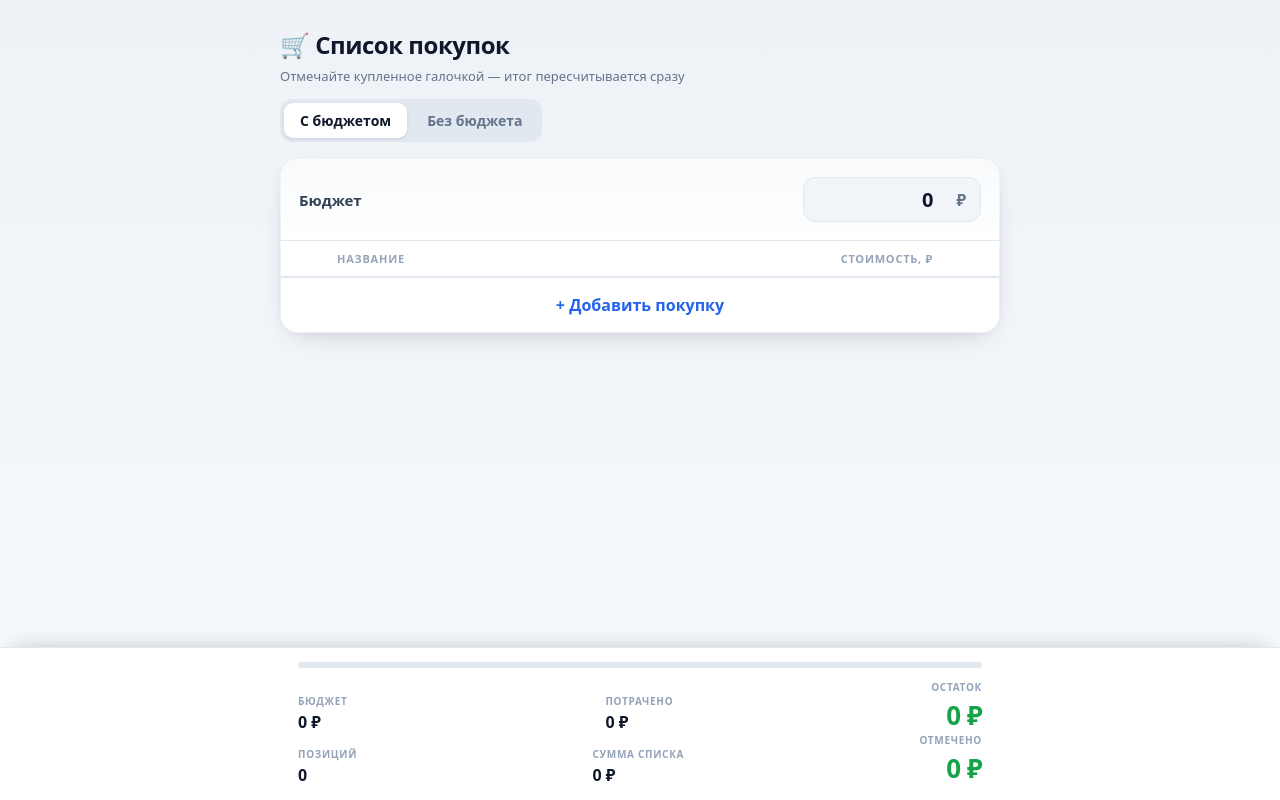
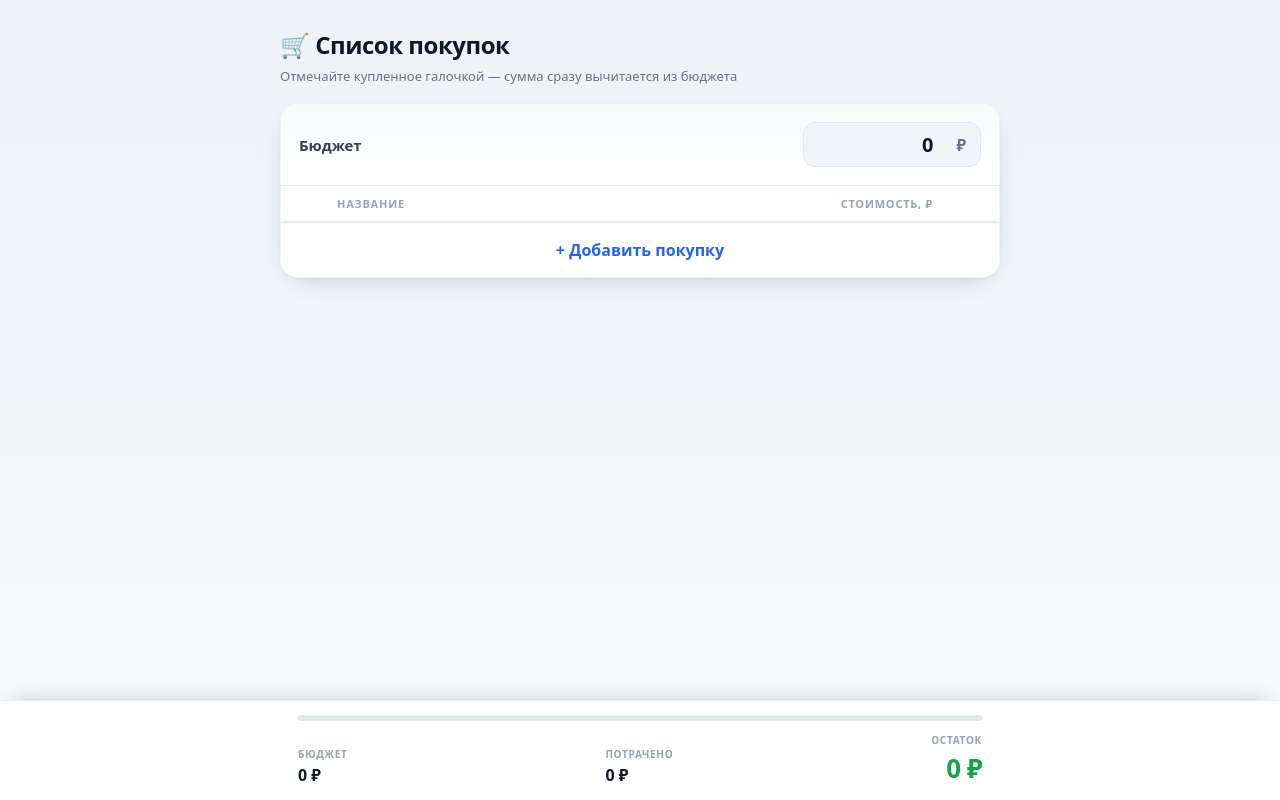
Before and after one commit to siba7444-ai/pokupki, a plain HTML site: page index.html in a window 1280 px wide. Drawn offline with Linux system fonts and the light colour scheme.

Commit message:
Update index.html

```diff
--- a/index.html
+++ b/index.html
@@ -3,7 +3,7 @@
 <head>
 <meta charset="utf-8">
 <meta name="viewport" content="width=device-width, initial-scale=1">
-<title>Список покупок</title>
+<title>Список покупок с бюджетом</title>
 <style>
   :root{
     --line:#e2e8f0;
@@ -24,28 +24,8 @@
   }
   .wrap{max-width:720px;margin:0 auto}
 
-  h1{font-size:24px;margin:0 0 14px;letter-spacing:-.02em}
+  h1{font-size:24px;margin:0 0 18px;letter-spacing:-.02em}
   h1 small{display:block;font-size:13px;font-weight:400;color:#64748b;margin-top:6px;letter-spacing:0}
-
-  /* ---------- Переключатель режимов ---------- */
-  .mode-switch{
-    display:inline-flex;gap:4px;padding:4px;margin-bottom:16px;
-    background:#e2e8f0;border-radius:12px;
-  }
-  .mode-switch button{
-    border:0;background:transparent;cursor:pointer;
-    padding:8px 16px;border-radius:9px;
-    font:inherit;font-size:14px;font-weight:600;color:#64748b;
-    transition:.15s;
-  }
-  .mode-switch button:hover{color:#0f172a}
-  .mode-switch button.active{
-    background:#fff;color:#0f172a;
-    box-shadow:0 1px 3px rgba(15,23,42,.12);
-  }
-  .mode-switch button:focus-visible{
-    outline:2px solid var(--accent);outline-offset:2px;
-  }
 
   .card{
     background:#fff;
@@ -172,7 +152,6 @@
     .stat .value{font-size:14px}
     .stat.main .value{font-size:21px}
     .bottom-inner{padding:12px}
-    .mode-switch button{padding:7px 13px;font-size:13px}
   }
 </style>
 </head>
@@ -181,16 +160,11 @@
 <div class="wrap">
   <h1>
     🛒 Список покупок
-    <small>Отмечайте купленное галочкой — итог пересчитывается сразу</small>
+    <small>Отмечайте купленное галочкой — сумма сразу вычитается из бюджета</small>
   </h1>
 
-  <div class="mode-switch" role="tablist" aria-label="Режим работы">
-    <button type="button" id="modeBudget" class="active" role="tab" aria-selected="true">С бюджетом</button>
-    <button type="button" id="modeSum" role="tab" aria-selected="false">Без бюджета</button>
-  </div>
-
   <div class="card">
-    <div class="budget-row" id="budgetRow">
+    <div class="budget-row">
       <label for="budget">Бюджет</label>
       <div class="money">
         <input id="budget" type="number" min="0" step="1" value="0" inputmode="decimal">
@@ -214,9 +188,7 @@
 <div class="bottom">
   <div class="bottom-inner">
     <div class="bar"><div class="fill" id="fill"></div></div>
-
-    <!-- Режим с бюджетом -->
-    <div class="stats" id="budgetStats">
+    <div class="stats">
       <div class="stat">
         <span class="label">Бюджет</span>
         <span class="value" id="budgetView">0 ₽</span>
@@ -230,22 +202,6 @@
         <span class="value" id="restView" aria-live="polite">0 ₽</span>
       </div>
     </div>
-
-    <!-- Режим без бюджета -->
-    <div class="stats" id="sumStats" hidden>
-      <div class="stat">
-        <span class="label">Позиций</span>
-        <span class="value" id="countView">0</span>
-      </div>
-      <div class="stat">
-        <span class="label">Сумма списка</span>
-        <span class="value" id="totalView">0 ₽</span>
-      </div>
-      <div class="stat main">
-        <span class="label">Отмечено</span>
-        <span class="value" id="checkedSumView" aria-live="polite">0 ₽</span>
-      </div>
-    </div>
   </div>
 </div>
 
@@ -253,23 +209,13 @@
 (function () {
   const list       = document.getElementById('list');
   const budgetInput= document.getElementById('budget');
-  const budgetRow  = document.getElementById('budgetRow');
   const budgetView = document.getElementById('budgetView');
   const spentView  = document.getElementById('spentView');
   const restView   = document.getElementById('restView');
-  const countView  = document.getElementById('countView');
-  const totalView  = document.getElementById('totalView');
-  const checkedSumView = document.getElementById('checkedSumView');
-  const budgetStats= document.getElementById('budgetStats');
-  const sumStats   = document.getElementById('sumStats');
   const fill       = document.getElementById('fill');
-  const btnBudget  = document.getElementById('modeBudget');
-  const btnSum     = document.getElementById('modeSum');
 
   const nf = new Intl.NumberFormat('ru-RU', { maximumFractionDigits: 2 });
   const money = n => nf.format(n) + ' ₽';
-
-  let mode = 'budget'; // 'budget' | 'sum'
 
   /* --- Создание строки --- */
   function createRow(name = '', cost = '') {
@@ -288,60 +234,28 @@
   /* --- Пересчёт --- */
   function update() {
     const budget = Number(budgetInput.value) || 0;
-    let spent = 0, total = 0, count = 0;
+    let spent = 0;
 
     list.querySelectorAll('.row').forEach(row => {
       const cost    = Number(row.querySelector('.cost').value) || 0;
       const checked = row.querySelector('.chk').checked;
       row.classList.toggle('done', checked);
-      total += cost;
-      count++;
       if (checked) spent += cost;
     });
 
-    // Панель «с бюджетом»
     const rest = budget - spent;
+
     budgetView.textContent = money(budget);
     spentView.textContent  = money(spent);
     restView.textContent   = money(rest);
     restView.classList.toggle('neg', rest < 0);
 
-    // Панель «без бюджета»
-    countView.textContent      = count;
-    totalView.textContent      = money(total);
-    checkedSumView.textContent = money(spent);
-
-    // Прогресс-бар
-    let pct = 0, over = false;
-    if (mode === 'budget') {
-      pct  = budget > 0 ? Math.min((spent / budget) * 100, 100) : (spent > 0 ? 100 : 0);
-      over = rest < 0;
-    } else {
-      pct  = total > 0 ? Math.min((spent / total) * 100, 100) : 0;
-    }
+    const pct = budget > 0
+      ? Math.min((spent / budget) * 100, 100)
+      : (spent > 0 ? 100 : 0);
     fill.style.width = pct + '%';
-    fill.classList.toggle('over', over);
+    fill.classList.toggle('over', rest < 0);
   }
-
-  /* --- Переключение режима --- */
-  function setMode(m) {
-    mode = m;
-    const isBudget = m === 'budget';
-
-    budgetRow.hidden   = !isBudget;
-    budgetStats.hidden = !isBudget;
-    sumStats.hidden    = isBudget;
-
-    btnBudget.classList.toggle('active', isBudget);
-    btnSum.classList.toggle('active', !isBudget);
-    btnBudget.setAttribute('aria-selected', isBudget);
-    btnSum.setAttribute('aria-selected', !isBudget);
-
-    update();
-  }
-
-  btnBudget.addEventListener('click', () => setMode('budget'));
-  btnSum.addEventListener('click', () => setMode('sum'));
 
   /* --- События --- */
   budgetInput.addEventListener('input', update);
@@ -373,7 +287,6 @@
     update();
   });
 
-  // Старт: пустой список, бюджет 0
   update();
 })();
 </script>
```
